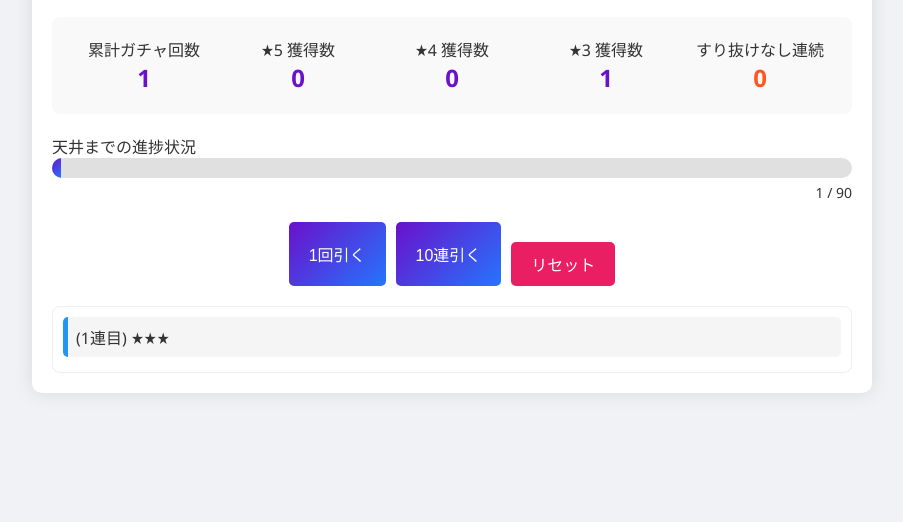
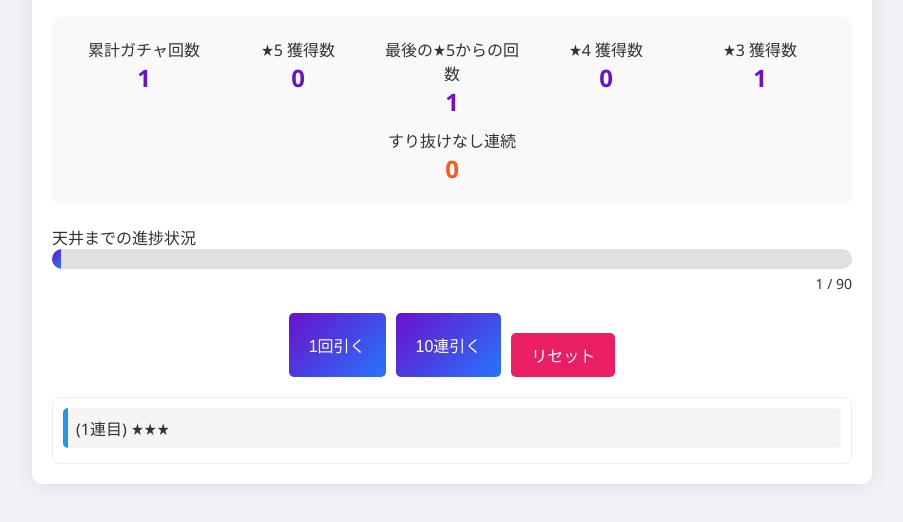
Before and after one commit to HifumiMizuhara/Genshin-Gatya-Simulator, a plain HTML site: page gatya/index.html in a window 1280 px wide. Both pictures are taken after a click on the button "1回引く". Shown: the part 226-748 px from the top of the page, without its empty margins (188-1091 px from the left). Drawn offline with Linux system fonts and the light colour scheme.

Commit message:
Update index.html

```diff
--- a/gatya/index.html
+++ b/gatya/index.html
@@ -221,6 +221,10 @@
                 <div id="star5-count-label">★5 獲得数</div>
                 <div class="stats-value" id="star5-count">0</div>
             </div>
+          <div class="stats-item">
+                <div id="last-star5-label">最後の★5からの回数</div>
+                <div class="stats-value" id="last-star5">0</div>
+            </div>
             <div class="stats-item">
                 <div id="star4-count-label">★4 獲得数</div>
                 <div class="stats-value" id="star4-count">0</div>
@@ -268,6 +272,7 @@
                     banner: "★5 角色UP中！",
                     totalPullsLabel: "累计抽卡次数",
                     star5CountLabel: "★5 获得数",
+                    lastStar5Label: "距离上次★5",
                     star4CountLabel: "★4 获得数",
                     star3CountLabel: "★3 获得数",
                     noSpookStreakLabel: "未歪连续次数",
@@ -281,13 +286,15 @@
                     closeButton: "关闭",
                     pickup: "UP",
                     standard: "常驻",
-                    pullCount: "({count}连)"
+                    pullCount: "({count}连)",
+                    sinceLastStar5: "({count}连)"
                 },
                 en: {
                     title: "Gacha Simulator",
                     banner: "★5 Character Rate Up!",
                     totalPullsLabel: "Total Pulls",
                     star5CountLabel: "★5 Obtained",
+                    lastStar5Label: "Pulls Since Last ★5",
                     star4CountLabel: "★4 Obtained",
                     star3CountLabel: "★3 Obtained",
                     noSpookStreakLabel: "No Spook Streak",
@@ -301,13 +308,15 @@
                     closeButton: "Close",
                     pickup: "Rate Up",
                     standard: "Standard",
-                    pullCount: "(Pull {count})"
+                    pullCount: "(Pull {count})",
+                    sinceLastStar5: "(Pulls: {count})"
                 },
                 ja: {
                     title: "ガチャシミュレーター",
                     banner: "★5 キャラクターピックアップ中！",
                     totalPullsLabel: "累計ガチャ回数",
                     star5CountLabel: "★5 獲得数",
+                    lastStar5Label: "最後の★5からの回数",
                     star4CountLabel: "★4 獲得数",
                     star3CountLabel: "★3 獲得数",
                     noSpookStreakLabel: "すり抜けなし連続",
@@ -321,7 +330,9 @@
                     closeButton: "閉じる",
                     pickup: "ピックアップ",
                     standard: "恒常",
-                    pullCount: "({count}連目)"
+                    pullCount: "({count}連目)",
+                    sinceLastStar5: "({count}連)"
+
                 }
             };
 
@@ -337,6 +348,7 @@
                 star4Count: 0,
                 star3Count: 0,
                 noSpookStreak: 0, // すり抜けなしの連続回数
+                lastStar5Pulls: 0, // 最後の星5から何回引いたか
                 results: []
             };
 
@@ -361,6 +373,8 @@
             const totalPullsEl = document.getElementById('total-pulls');
             const star5CountLabelEl = document.getElementById('star5-count-label');
             const star5CountEl = document.getElementById('star5-count');
+            const lastStar5LabelEl = document.getElementById('last-star5-label');
+            const lastStar5El = document.getElementById('last-star5');
             const star4CountLabelEl = document.getElementById('star4-count-label');
             const star4CountEl = document.getElementById('star4-count');
             const star3CountLabelEl = document.getElementById('star3-count-label');
@@ -388,6 +402,7 @@
                 bannerEl.textContent = translations[lang].banner;
                 totalPullsLabelEl.textContent = translations[lang].totalPullsLabel;
                 star5CountLabelEl.textContent = translations[lang].star5CountLabel;
+                lastStar5LabelEl.textContent = translations[lang].lastStar5Label;
                 star4CountLabelEl.textContent = translations[lang].star4CountLabel;
                 star3CountLabelEl.textContent = translations[lang].star3CountLabel;
                 noSpookStreakLabelEl.textContent = translations[lang].noSpookStreakLabel;
@@ -437,6 +452,7 @@
             function pullSingle(isPartOfTenPull = false, guaranteedStar4 = false) {
                 state.totalPulls++;
                 state.pityCount++;
+                state.lastStar5Pulls++; // ★5からの回数を増やす
 
                 let rarity;
                 let isPickup = false;
@@ -479,12 +495,18 @@
                     state.star3Count++;
                 }
 
-                // 結果の作成
+                // 結果の作成, ここでlastStar5Pullsを記録
                 const result = {
                     pull: state.totalPulls,
                     rarity: rarity,
-                    isPickup: isPickup
+                    isPickup: isPickup,
+                    sinceLastStar5: state.lastStar5Pulls  // lastStar5Pulls を記録
                 };
+
+
+                if (rarity === 5) { //★5が出たら、リセット
+                   state.lastStar5Pulls = 0;
+                }
 
                 // 結果の保存
                 state.results.unshift(result);
@@ -497,6 +519,7 @@
 
                 return result;
             }
+
 
             // 10連ガチャを実行
             function pullTen() {
@@ -533,11 +556,13 @@
                 if (star5Results.length > 0) {
                     html += '<div style="margin: 20px 0;">';
                     star5Results.forEach(result => {
+                        const sinceLastStar5 = parseInt(result.sinceLastStar5, 10); // 数値に変換
                         html += `<div style="margin: 10px 0; font-size: 24px;">
                             <span style="color: gold;">★★★★★</span>
                             <span style="color: ${result.isPickup ? '#ff5722' : '#9c27b0'}; font-weight: bold;">
                                 ${result.isPickup ? t.pickup : t.standard}
                             </span>
+                             ${t.sinceLastStar5.replace('{count}', sinceLastStar5)}
                         </div>`;
                     });
                     html += '</div>';
@@ -590,6 +615,9 @@
                         resultText += result.isPickup ?
                             `<span class="pickup">${t.pickup}</span>` :
                             `<span class="standard">${t.standard}</span>`;
+                        const sinceLastStar5 = parseInt(result.sinceLastStar5, 10); //数値に変換
+                        resultText += ` ${t.sinceLastStar5.replace('{count}', sinceLastStar5)}`;
+
                     }
 
                     resultItem.innerHTML = resultText;
@@ -602,6 +630,7 @@
                 // 統計情報の更新
                 totalPullsEl.textContent = state.totalPulls;
                 star5CountEl.textContent = state.star5Count;
+                lastStar5El.textContent = state.lastStar5Pulls;
                 star4CountEl.textContent = state.star4Count;
                 star3CountEl.textContent = state.star3Count;
                 noSpookStreakEl.textContent = state.noSpookStreak;
@@ -631,6 +660,7 @@
                 state.star4Count = 0;
                 state.star3Count = 0;
                 state.noSpookStreak = 0;
+                state.lastStar5Pulls = 0;
                 state.results = [];
                 updateUI();
 
```
